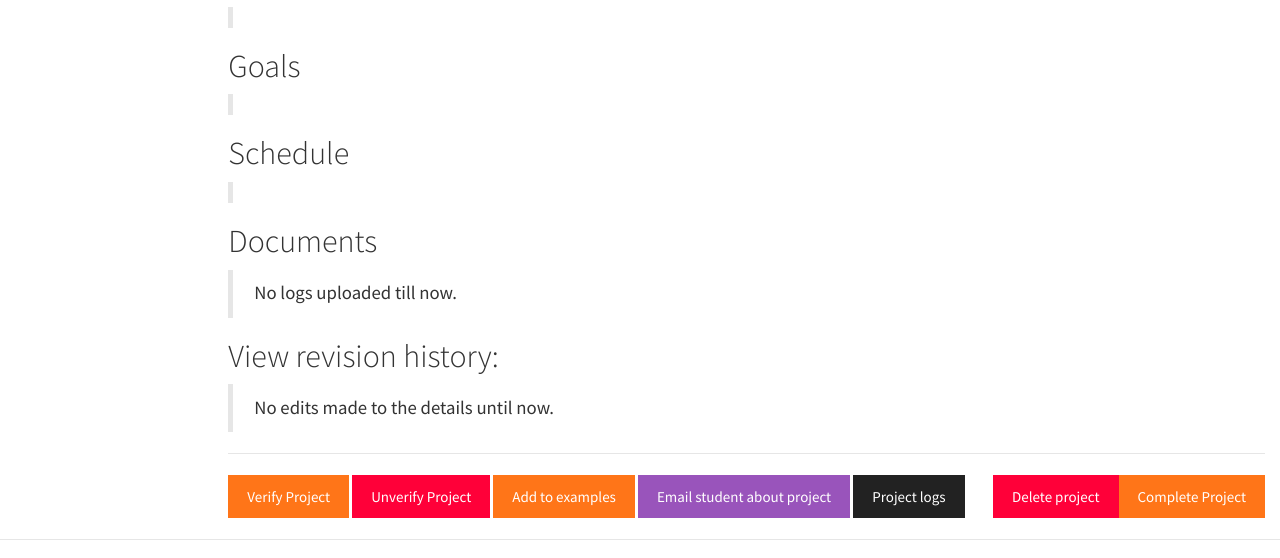
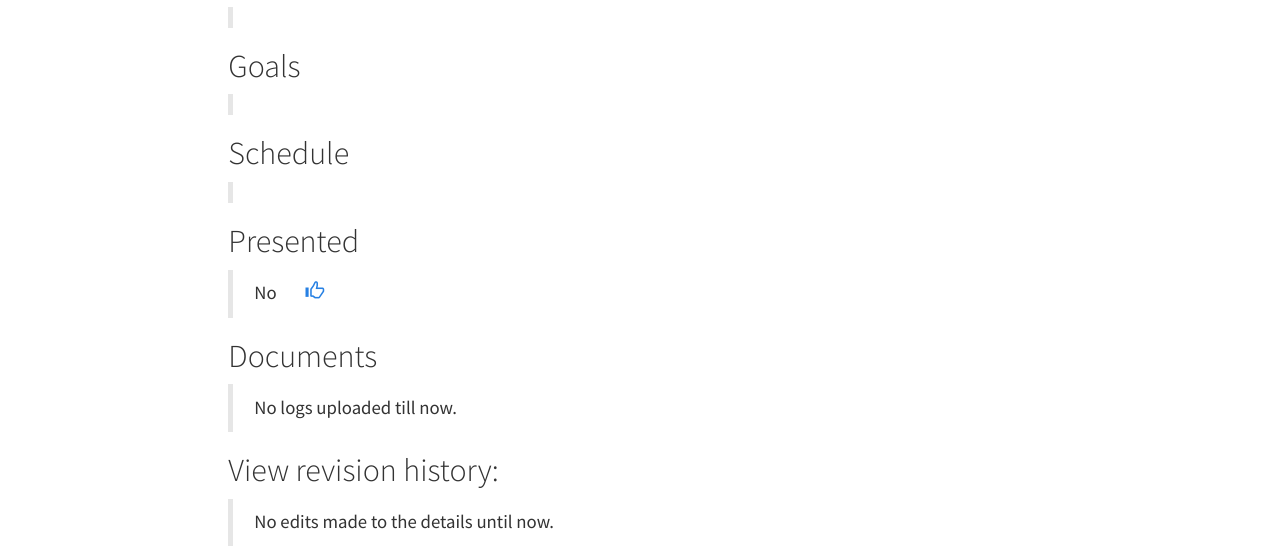
Before and after one commit to SanyamGarg12/sg-cw-iiitd, a Django app: template supervisor/templates/super_viewproject.html in a window 1280 px wide. Shown: the part 946-1504 px from the top of the page. Run offline with Django 3.2, Linux system fonts and the light colour scheme; the template is opened without the code that fills it, so the values that code supplies are empty; parts of the project's set-up code (start-up, migrations or seed data) failed here and were passed over; some libraries are stand-ins or nearby versions.

Commit message:
Added checkbox whether the student has given the presentation
	- Shows up in the project status graph
	- Shows up in the logs of the TAs

```diff
--- a/studentportal/models.py
+++ b/studentportal/models.py
@@ -82,6 +82,7 @@ class Project(models.Model):
                             related_name='projects', null=False, blank=False,
                             on_delete=models.SET(_get_other_category))
     deleted             = models.BooleanField(default = False)
+    presented           = models.BooleanField(default = False)
 
     all_projects        = AllProjects()
     objects             = UndeletedProjects()
--- a/supervisor/models.py
+++ b/supervisor/models.py
@@ -13,7 +13,7 @@ nt = notification_type()
 class diff_type(object):
     PROJECT_ADDED, PROJECT_EDITED, PROJECT_SUBMITTED, PROJECT_VERIFIED, PROJECT_UNVERIFIED, \
     ADDED_AS_EXAMPLE, REMOVED_AS_EXAMPLE, PROJECT_COMPLETED, DOCUMENT_UPLOADED, EMAIL_SENT, \
-    PROJECT_DELETED, FEEDBACK_GIVEN, ADD_TA, REMOVE_TA = range(1,15)
+    PROJECT_DELETED, FEEDBACK_GIVEN, ADD_TA, REMOVE_TA, PROJECT_PRESENTED = range(1,16)
 
 _ = diff_type()
 diff_mapping = {
@@ -23,7 +23,7 @@ diff_mapping = {
     _.REMOVED_AS_EXAMPLE: "Removed as example", _.PROJECT_COMPLETED: "Project completed",
     _.DOCUMENT_UPLOADED: "Document uploaded", _.EMAIL_SENT: "Sent an email",
     _.PROJECT_DELETED: "Project deleted", _.FEEDBACK_GIVEN: "Feedback given",
-    _.ADD_TA: "Added TA", _.REMOVE_TA: "Removed TA"
+    _.ADD_TA: "Added TA", _.REMOVE_TA: "Removed TA", _.PROJECT_PRESENTED: "Project presented"
 }
 
 def add_notification(noti_type, **kwargs):
--- a/supervisor/templates/super_viewproject.html
+++ b/supervisor/templates/super_viewproject.html
@@ -55,6 +55,16 @@
 		<h2>Schedule</h2>
 		<blockquote>
 			{{ project.schedule_text|linebreaksbr }}
+		</blockquote>
+		<h2>Presented</h2>
+		<blockquote>
+			{% if project.presented %}
+				Yes
+				<a href="{% url 'toggle_presented' project.pk %}"> <span style="margin-left:25px;" class="glyphicon glyphicon-thumbs-down"></span></a>
+			{% else %}
+				No
+				<a href="{% url 'toggle_presented' project.pk %}"> <span style="margin-left:25px;" class="glyphicon glyphicon-thumbs-up"></span></a>
+			{% endif %}
 		</blockquote>
 		<h2>Documents</h2>
 		<blockquote>
@@ -180,6 +190,13 @@
       	{{ stage.info }}
       	<br /><br />
       {% endfor %}
+      <hr />
+	  	<h1><span class="glyphicon glyphicon-facetime-video" style="margin-right:25px; color:{% if project.presented %}green{% else %}red{% endif %};"></span>
+	      	<span style="font-size:24px;">
+	      		<strong>Presented</strong>
+	      	</span>
+	  	</h1>
+	  	{% if project.presented %} Yes {% else %} No {% endif %}
       </div>
       <div class="modal-footer" align="">
 	      In case of any queries, please mail at communitywork [magic-symbol] iiitd.ac.in.
--- a/supervisor/urls.py
+++ b/supervisor/urls.py
@@ -11,6 +11,7 @@ urlpatterns = patterns('',
 	url(r'^submittedprojects/$', views.submitted_projects, name='submitted_projects'),
 
 	url(r'^project/(?P<project_id>[0-9]+)/$', views.viewproject, name = 'super_viewproject'),
+	url(r'^project/presented/(?P<project_id>[0-9]+)/$', views.toggle_presented_project, name='toggle_presented'),
 	url(r'^verify/(?P<project_id>[0-9]+)/$', views.verify_project, name='verify_project'),
 	url(r'^unverify/(?P<project_id>[0-9]+)/$', views.unverify_project, name='unverify_project'),
 	url(r'^complete/(?P<project_id>[0-9]+)/$', views.complete, name = 'complete'),
```
Also changed, not shown: studentportal/templates/viewproject.html (+11 -1 lines), supervisor/views.py (+16 -4 lines), studentportal/migrations/0003_project_presented.py (added).
